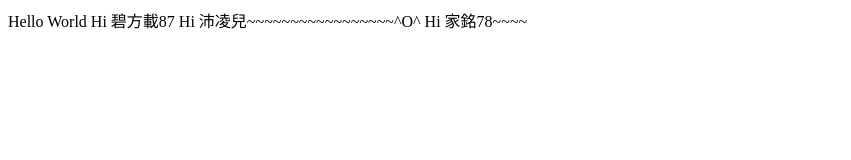
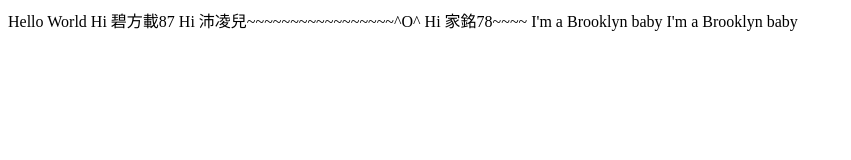
Before and after one commit to 1101137101/Week3, a plain HTML site: page HelloWorld/index.html in a window 1280 px wide. Shown: the whole page, without its empty margins (0-851 px from the left). Drawn offline with Linux system fonts and the light colour scheme.

Commit message:
sixth commit

```diff
--- a/HelloWorld/index.html
+++ b/HelloWorld/index.html
@@ -11,5 +11,8 @@
     Hi 沛凌兒~~~~~~~~~~~~~~~~~^O^
 
     Hi 家銘78~~~~
+
+    I'm a Brooklyn baby
+    I'm a Brooklyn baby
 </body>
 </html>
```
